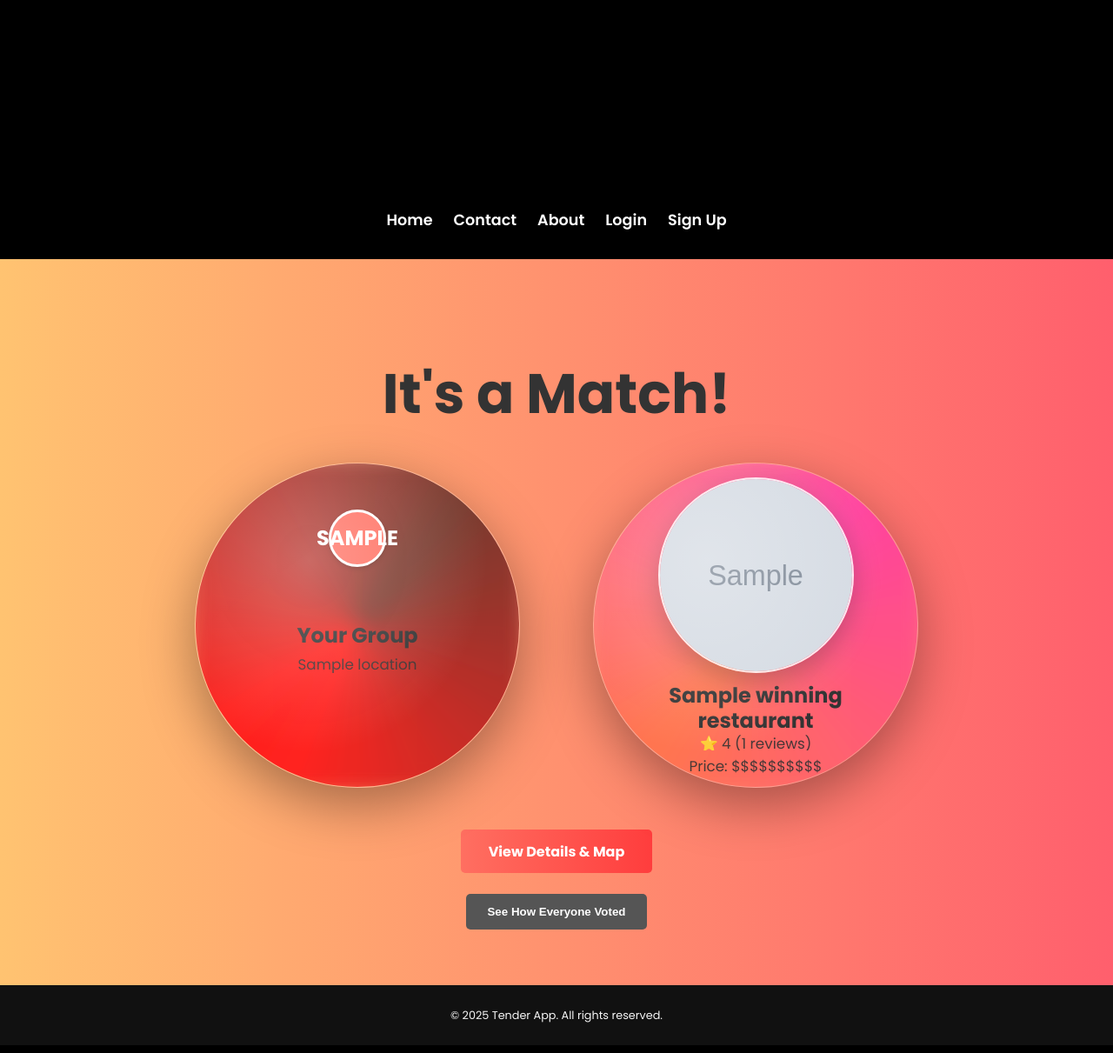
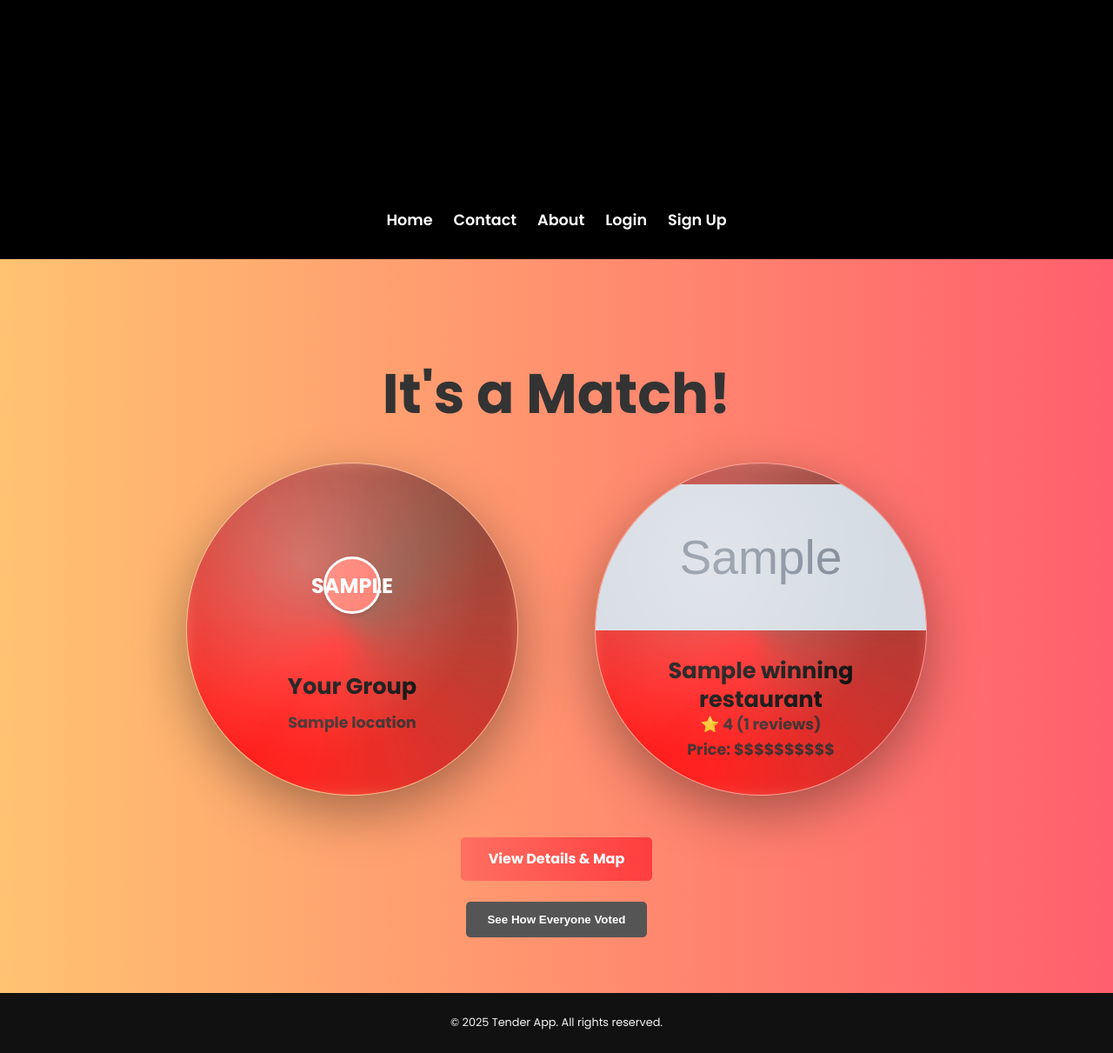
Before and after one commit to Saavesh/Tender, a Flask app: template application/templates/results.html in a window 1280 px wide. Shown: the whole page at 87% size. Run offline with Flask 3, Linux system fonts and the light colour scheme; the template is opened without the code that fills it: most values are stand-ins (such as "Sample title", 1, 10 or a date in 2020); grey boxes marked "Sample" are stand-in pictures; parts of the project's set-up code (start-up, migrations or seed data) failed here and were passed over; grey boxes are pictures that could not be loaded.

Commit message:
adjust results cards styling

```diff
--- a/application/static/css/styles.css
+++ b/application/static/css/styles.css
@@ -796,18 +743,14 @@ form, .form-container{
     gap: 1rem;
 }
 
-/* Theme hues for the rings */
-:root{
-  --group-a:#ee2222;
-  --group-b:#683830;
-  --rest-a:#ff7a59;
-  --rest-b:#ec4899;
-}
+
 /* Circle card used ONLY on results page */
 .match-card {
+  --ring-a: #ee2222;
+  --ring-b: #683830cf;
   position: relative;
-  width: clamp(220px, 28vw, 340px);
-  height: clamp(220px, 28vw, 340px);
+  width: clamp(280px, 35vw, 420px);
+  height: clamp(280px, 35vw, 420px);
   border-radius: 50%;
   overflow: hidden;
 
@@ -819,11 +762,30 @@ form, .form-container{
 
   display: flex;
   flex-direction: column;
-  justify-content: flex-start;
+  justify-content: center;
   align-items: center;
-  gap: 8px;
-  padding: 16px;
+  gap: 0px;
+  padding: 0px;
   text-align: center;
+}
+/* The top half of the card, used for the background image */
+.card-image-half {
+  width: 150%;
+  flex: 2; /* Take up half the vertical space */
+  background-size: cover;
+  background-position: center;
+}
+
+/* The bottom half of the card, for the text content */
+.card-text-half {
+  width: 100%;
+  flex: 1; /* Makes it take up the other half */
+  display: flex;
+  flex-direction: column;
+  justify-content: center;
+  align-items: center;
+  padding: 1rem;
+  box-sizing: border-box; /* Ensure padding is included in the height */
 }
 
 /* Neon ring */
@@ -847,28 +809,14 @@ form, .form-container{
   background: radial-gradient(ellipse at 35% 30%, rgba(255,255,255,.28), transparent 60%);
 }
 
-/* Per-card ring colors */
-.match-card.group-card    { --ring-a: var(--group-a); --ring-b: var(--group-b); }
-.match-card.restaurant-card{ --ring-a: var(--rest-a);  --ring-b: var(--rest-b); }
-
-/* Photo inside the restaurant card */
-.match-card__photo {
-  width: 65%;
-  aspect-ratio: 1 / 1;
-  border-radius: 999px;
-  object-fit: cover;
-  display: block;
-  border: 2px solid rgba(255,255,255,.85);
-  box-shadow: 0 10px 30px rgba(0,0,0,.25);
-}
-
 /* Text inside the cards */
 .match-card__title {
-  margin: .25rem 0 0;
-  font-weight: 700;
-  font-size: clamp(1rem, 2.5vw, 1.5rem);
-  line-height: 1.2;
-  max-width: 85%;
+  margin: 0rem 0 0;
+  color: #111;
+  font-weight: 1000;
+  font-size: clamp(1.2rem, 2.7vw, 1.7rem);
+  line-height: 1.4;
+  max-width: 90%;
   display: -webkit-box;
 
   -webkit-line-clamp: 2;      /* clamp title to 2 lines */
@@ -879,9 +827,10 @@ form, .form-container{
 
 .match-card__meta {
   margin: 0;
-  font-size: clamp(.9rem, 2vw, 1.05rem);
-  line-height: 1.2;
-  max-width: 85%;
+  font-weight: bold;
+  font-size: clamp(1.1rem, 2.2vw, 1.25rem);
+  line-height: 1.4;
+  max-width: 90%;
   display: -webkit-box;
   -webkit-line-clamp: 1;      /* single-line meta */
   -webkit-box-orient: vertical;
@@ -930,6 +879,30 @@ form, .form-container{
 
 .voting-summary {
     margin-top: 2rem;
+}
+
+/* Smaller text on narrow screens */
+@media (max-width: 700px){
+  .match-card__title { font-size: clamp(.95rem, 2.2vw, 1.3rem); }
+  .match-card__meta  { font-size: clamp(.85rem, 2vw, 1rem); }
+}
+
+@media (min-width: 1100px) {
+  .match-cards-container { gap: 2.5rem; }
+
+  .match-card {
+    width:  clamp(320px, 26vw, 400px);
+    height: clamp(320px, 26vw, 400px);
+    padding: 24px;
+    gap: 14px;
+  }
+
+  /* roomier line-height and slightly adjusted sizes */
+  .match-card__title { font-size: clamp(1rem, 2vw, 1.6rem); line-height: 1.3; }
+  .match-card__meta  { font-size: clamp(.95rem, 1.6vw, 1.1rem); line-height: 1.3; }
+
+  /* extra space between rating and price rows */
+  .match-card__meta + .match-card__meta { margin-top: .4rem; }
 }
 
 
--- a/application/templates/results.html
+++ b/application/templates/results.html
@@ -30,16 +30,17 @@
   <!-- RESTAURANT CARD -->
   {% if winning_restaurant %}
   <div class="restaurant-card match-card">
-    <img
-      class="match-card__photo"
-      src="{{ winning_restaurant.image_url }}"
-      alt="Image of {{ winning_restaurant.name }}"
-    >
-    <h3 class="match-card__title">{{ winning_restaurant.name }}</h3>
-    <p class="match-card__meta">⭐ {{ winning_restaurant.rating }} ({{ winning_restaurant.review_count }} reviews)</p>
-    <p class="match-card__meta">
-      Price: {{ '$' * winning_restaurant.price_level if winning_restaurant.price_level else 'N/A' }}
-    </p>
+    <div
+      class="card-image-half"
+      style="background-image: url('{{ winning_restaurant.image_url }}')"
+    ></div>
+    <div class="card-text-half">
+      <h3 class="match-card__title">{{ winning_restaurant.name }}</h3>
+      <p class="match-card__meta">⭐ {{ winning_restaurant.rating }} ({{ winning_restaurant.review_count }} reviews)</p>
+      <p class="match-card__meta">
+        Price: {{ '$' * winning_restaurant.price_level if winning_restaurant.price_level else 'N/A' }}
+      </p>
+    </div>
   </div>
   {% else %}
   <div class="restaurant-card match-card">
@@ -60,7 +61,7 @@
 
         <div id="voting-summary" class="voting-summary hidden">
             <h2 class="animated-subtitle">Voting Summary</h2>
-            <table class="voting-summary-table">
+            <table class="summary-table">
                 <thead>
                     <tr>
                         <th>User</th>
```
Also changed, not shown: other parts of application/static/css/styles.css (+4 -57 lines).
